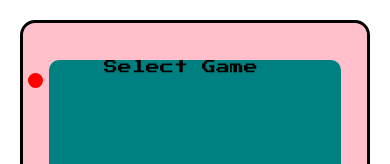
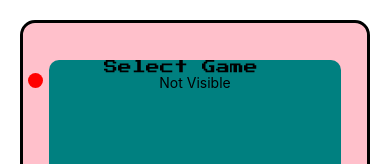
Before and after one commit to akblal/snake-mobile, a React Native app: screen / in a window 390 px wide. Shown: the top 164 px of the page. Built offline with nearby package versions, Linux system fonts and the light colour scheme.

Commit message:
able to switch screen to the "Game screen"

```diff
--- a/src/components/GameScreen.jsx
+++ b/src/components/GameScreen.jsx
@@ -1,10 +1,15 @@
-import React from 'react';
+import React, { useState } from 'react';
 import { View, StyleSheet, Text } from 'react-native';
 import { useFonts } from 'expo-font';
+
+import SnakeGame from './SnakeGame';
 
 import SelectGame from './SelectGame.jsx';
 
 const GameScreen = ({ arrowDirection, toggleUpDown, pressedA, pressedB, handleA }) => {
+
+  const [chosenGame, setChosenGame] = useState('');
+
   let [fontsLoaded] = useFonts({
     'PressStart2P': require('../../assets/fonts/PressStart2P-Regular.ttf'),
   })
@@ -13,9 +18,19 @@ const GameScreen = ({ arrowDirection, toggleUpDown, pressedA, pressedB, handleA
     return undefined
   }
 
+  const selectGame = (name) => {
+    if (pressedA === 'AA') {
+      setChosenGame(name);
+    }
+  }
+
   return (
     <View style= {styles.gameScreenContainer}>
-      <SelectGame arrowDirection= {arrowDirection} toggleUpDown= {toggleUpDown} pressedA= {pressedA} pressedB= {pressedB} handleA= {handleA}/>
+      {chosenGame === ''?
+        <SelectGame arrowDirection= {arrowDirection} toggleUpDown= {toggleUpDown} pressedA= {pressedA} pressedB= {pressedB} handleA= {handleA} selectGame= {selectGame}/> :
+        <SnakeGame chosenGame= {chosenGame}/>
+      }
+
     </View>
   );
 };
--- a/src/components/SelectGame.jsx
+++ b/src/components/SelectGame.jsx
@@ -4,7 +4,7 @@ import { useFonts } from 'expo-font';
 
 import SelectGameModal from './SelectGameModal.jsx';
 
-const SelectGame = ({ arrowDirection, toggleUpDown, pressedA, pressedB, handleA }) => {
+const SelectGame = ({ arrowDirection, toggleUpDown, pressedA, pressedB, handleA, selectGame }) => {
 
   const gameList = [
     {
@@ -65,8 +65,10 @@ const SelectGame = ({ arrowDirection, toggleUpDown, pressedA, pressedB, handleA
   }, [toggleUpDown])
 
   useEffect(() => {
-    if (pressedA) {
+    if(pressedA.length === 1) {
       setModalVisible(true)
+    } else{
+      setModalVisible(false)
     }
   }, [pressedA])
 
@@ -78,26 +80,27 @@ const SelectGame = ({ arrowDirection, toggleUpDown, pressedA, pressedB, handleA
     return undefined
   }
 
-  const handleModalVisible = (command) => {
-    if (command === 'close') {
-      setModalVisible(false)
-      handleA();
-    }
-
+  const chooseGame = (name) => {
+    selectGame(name);
   }
 
   return (
     <View style= {styles.selectGameContainer}>
       <View style= {styles.titleContainer}>
         <Text style= {styles.font}>Select Game {pressedA} {pressedB}</Text>
+
         {gameList.map((game, id) => {
-              if (pressedA.slice(-2) === 'AA' && pressedA.length > 1 && id === gameID) {
-                return (
-                  <Text>{game.name} selected!</Text>
-                )
-              }
+          if (pressedA.slice(-2) === 'AA' && pressedA.length > 1 && id === gameID) {
+            chooseGame(game.name)
+            return (
+              <Text key= {id}>{game.name} selected!</Text>
+            )
+          }
 
-            })}
+        })}
+
+        {modalVisible ? <Text>Visible</Text> : <Text>Not Visible</Text>}
+
       </View>
       <View style= {styles.gameSelectionContainer}>
         <Text style= {styles.font}>List of Games</Text>
@@ -122,14 +125,10 @@ const SelectGame = ({ arrowDirection, toggleUpDown, pressedA, pressedB, handleA
             })}
             {gameList.map((game, id) => {
               if (id === gameID && pressedA === 'A') {
-                return <SelectGameModal key= {id} modalVisible= {modalVisible} handleModalVisible= {handleModalVisible} handleA= {handleA} game= {game} pressedA= {pressedA}/>
+                return <SelectGameModal key= {id} handleA= {handleA} game= {game} pressedA= {pressedA}/>
               }
             })}
-
-
           </View>
-
-
         </View>
       </View>
     </View>
--- a/src/components/SelectGameModal.jsx
+++ b/src/components/SelectGameModal.jsx
@@ -14,6 +14,10 @@ const SelectGameModal = ({ modalVisible, handleModalVisible, handleA, game, pres
   if (!fontsLoaded) {
     return undefined
   }
+
+  // useEffect(() => {
+  //   handleModalVisible('true')
+  // }, [])
 
   return (
 
--- /dev/null
+++ b/src/components/SnakeGame.jsx
@@ -0,0 +1,10 @@
+import React from 'react';
+import { View, StyleSheet, Text } from 'react-native';
+
+const SnakeGame = ({ chosenGame }) => {
+  return (
+    <Text>We are playing {chosenGame}</Text>
+  )
+}
+
+export default SnakeGame
```
